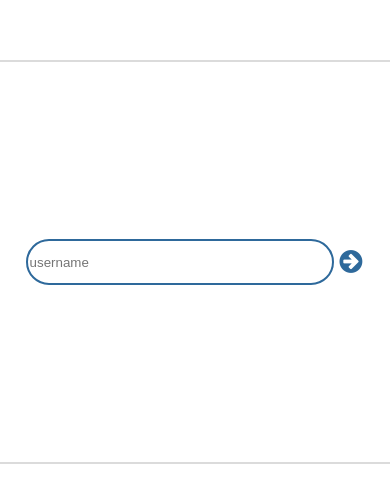
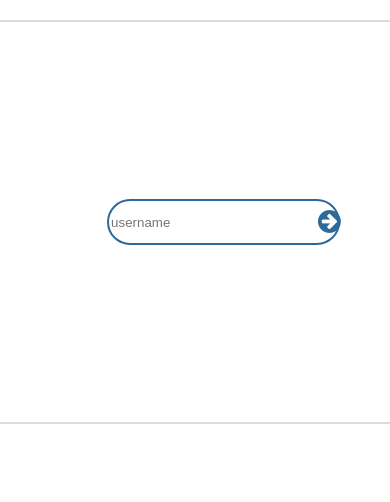
Before and after one commit to damlamutlu/simple-chat-frontend, a React (Create React App) app: page / in a window 390 px wide. Shown: the top 502 px of the page. Built offline with nearby package versions, Linux system fonts and the light colour scheme.

Commit message:
Additon of responsive implementation

```diff
--- a/src/components/landing/Landing.css
+++ b/src/components/landing/Landing.css
@@ -24,3 +24,22 @@
     border-radius: 100px;
     border-color: #2e699b;
 }
+
+
+@media  (max-width: 600px ) {
+    .landing-page {
+        width: 100%;
+        height: 100%;
+        align-items: center;
+        margin :20px;
+    }
+
+    .landing-page_input{
+        width: 100%;
+        margin: 20px;
+  }
+  .button {
+    width: 10%;
+
+  }
+}
--- a/src/components/message/Message.css
+++ b/src/components/message/Message.css
@@ -7,3 +7,10 @@
     height: 700px;
     margin-top: 10px;
 }
+
+@media  (max-width: 600px) {
+    .message {
+      width: 100% ;
+      justify-content: center;
+    }
+  }
--- a/src/components/message/MessageInput.css
+++ b/src/components/message/MessageInput.css
@@ -6,3 +6,10 @@
     border: 1px solid #2e699b;
     text-align: center;
 }
+
+@media  (max-width: 600px ) {
+    .message-input_input {
+        width: 80%;
+        height: 50%;
+    }
+  }
--- a/src/components/message/MessageList.css
+++ b/src/components/message/MessageList.css
@@ -7,3 +7,11 @@
     overflow-y:scroll
 
 }
+
+
+@media  (max-width: 600px ) {
+    .message-list {
+        width: 100%;
+        margin-left: 100px;
+    }
+  }
--- a/src/components/message/MessageListItem.css
+++ b/src/components/message/MessageListItem.css
@@ -27,3 +27,13 @@
     margin-bottom: 2px;
     margin-top: 5px;
 }
+
+@media (max-width: 600px) {
+    .message-list-item_right , .message-list-item {
+      width: 60%;
+    }
+    .paragraph , .paragraph_small{
+        font-size: x-small;
+        width: 80%;
+    }
+  }
```
